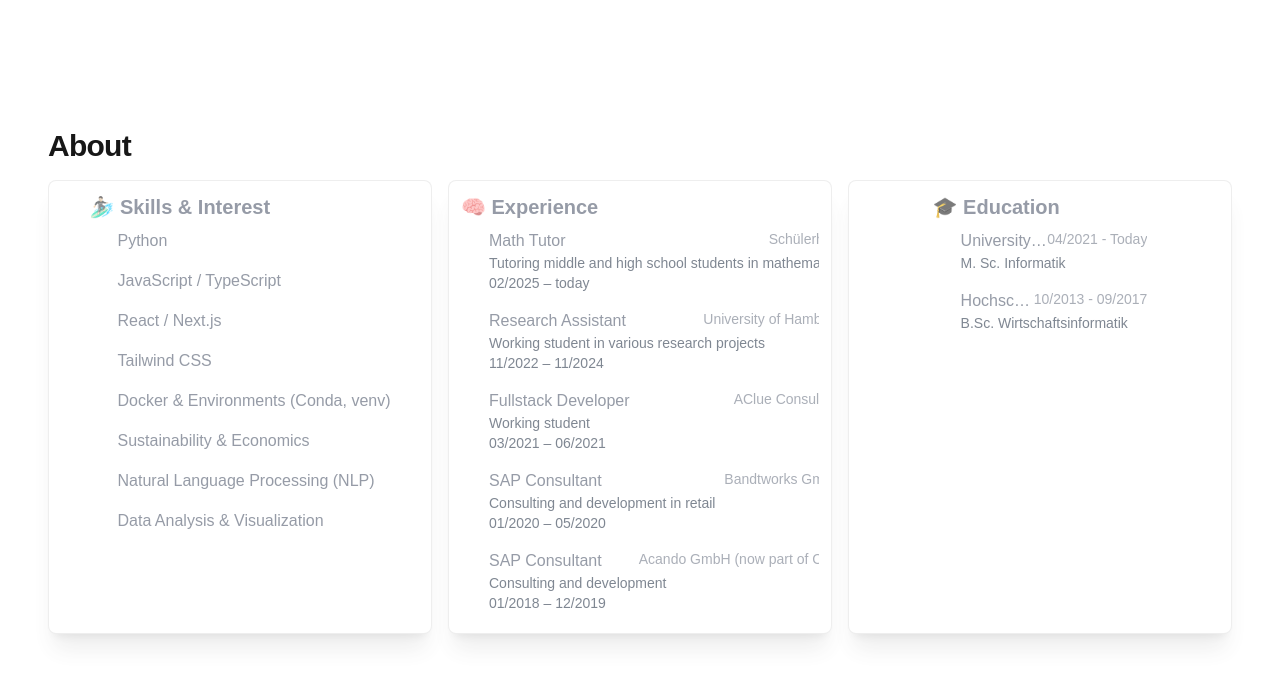
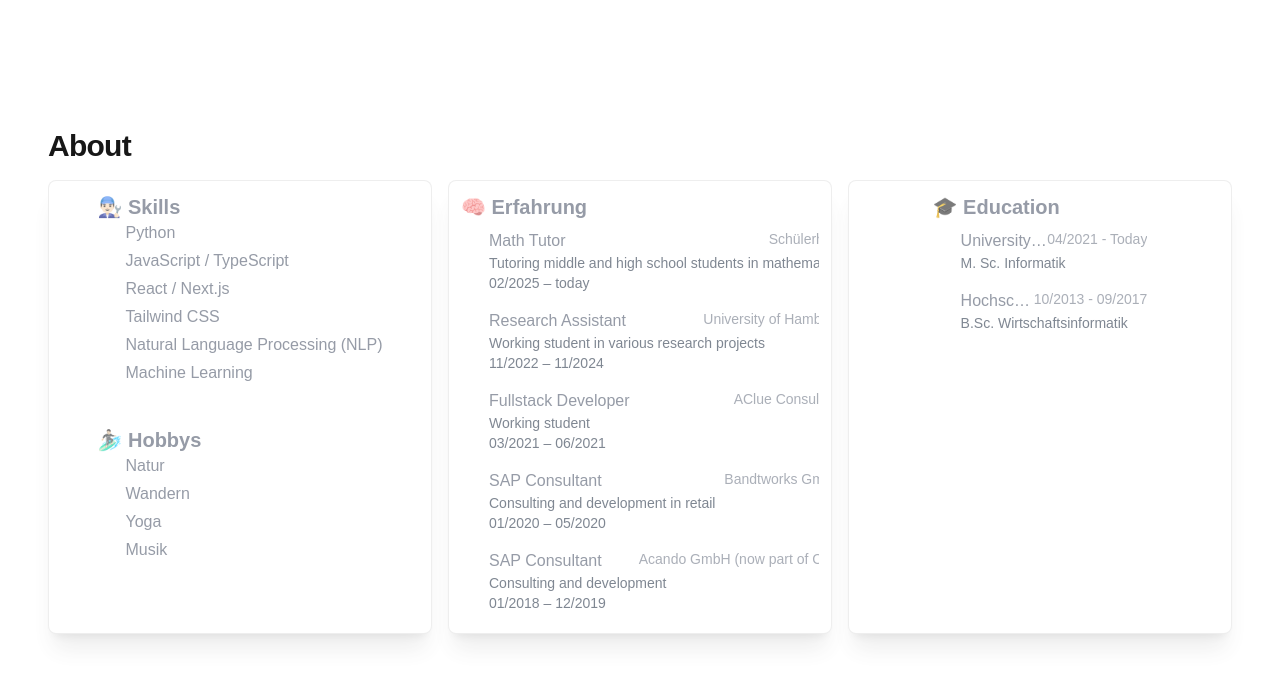
Before and after one commit to colinfrugte/colinfrugte.github.io, a Next.js app: page /About in a window 1280 px wide. Shown: the top 682 px of the page. Built offline with nearby package versions, Linux system fonts and the light colour scheme.

Commit message:
updatet links

```diff
--- a/src/app/About/AboutContent.tsx
+++ b/src/app/About/AboutContent.tsx
@@ -93,7 +93,7 @@ export default function AboutContent() {
 
           <div className="flex-3">
             <div className="">
-              <BoxItemHeaderTitle>🧠 Experience</BoxItemHeaderTitle>
+              <BoxItemHeaderTitle>🧠 Erfahrung</BoxItemHeaderTitle>
               <ul className="pl-7">
                 {experiences.map((exp) => (
                   <li
@@ -134,7 +134,7 @@ export default function AboutContent() {
   }
 
   return (
-    <Container className="">
+    <Container>
       <PageTitle>About</PageTitle>
       <section id="about" className="flex flex-col sm:flex-row gap-4 ">
         {items.map(({ key, component }) => (
@@ -176,12 +176,21 @@ function SkillsAndInterests() {
     <div className="flex">
       <div className="flex-1"></div>
       <div className="flex-1">
-        <BoxItemHeaderTitle>🏄🏻‍♂️ Skills & Interest</BoxItemHeaderTitle>
+        <BoxItemHeaderTitle>👨🏻‍🔧 Skills</BoxItemHeaderTitle>
+        <section className="">
+          <ul className="gap-1 pl-7 space-y-1">
+            {skills.map((skill) => (
+              <li key={skill}>{skill}</li>
+            ))}
+          </ul>
+        </section>
+        <div className="border-t border-white my-5" /> {/* Divider */}
+        <BoxItemHeaderTitle>🏄🏻‍♂️ Hobbys</BoxItemHeaderTitle>
         <section>
-          <ul className="gap-1 pl-7">
-            {skills.map((skill) => (
-              <li key={skill} className="py-2">
-                {skill}
+          <ul className="gap-1 pl-7 space-y-1">
+            {interests.map((interest) => (
+              <li key={interest} className="">
+                {interest}
               </li>
             ))}
           </ul>
@@ -197,11 +206,11 @@ const skills = [
   "JavaScript / TypeScript",
   "React / Next.js",
   "Tailwind CSS",
-  "Docker & Environments (Conda, venv)",
-  "Sustainability & Economics",
   "Natural Language Processing (NLP)",
-  "Data Analysis & Visualization",
+  "Machine Learning",
 ];
+
+const interests = ["Natur", "Wandern", "Yoga", "Musik"];
 
 // projects.ts
 export const experiences = [
--- a/src/app/Projects/page.tsx
+++ b/src/app/Projects/page.tsx
@@ -47,7 +47,6 @@ const projectContent = [
     short_description:
       "Interaktive Graph-Visualisierung von Narrativ-Knoten und -Kanten.",
     picture: "/graph2.png",
-    link: "https://www.uni-hamburg.de",
   },
   {
     id: 2,
```
